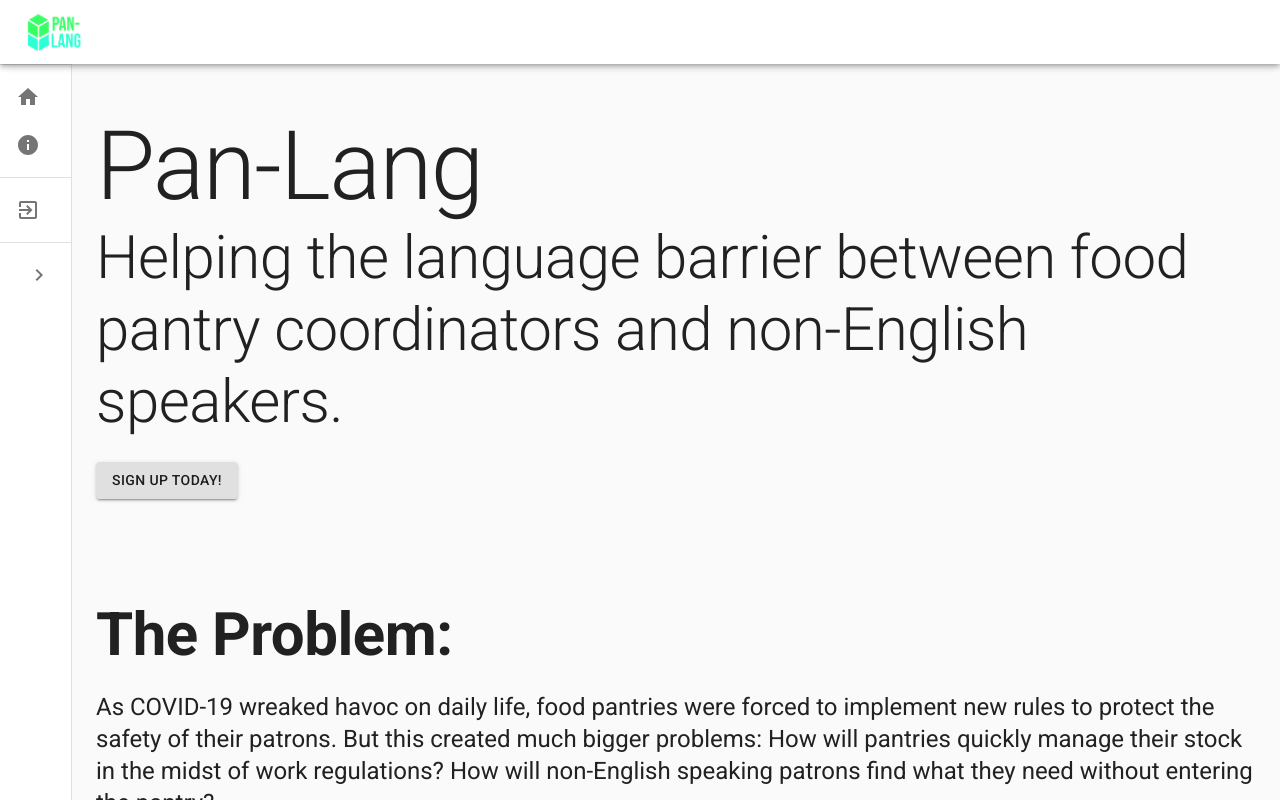
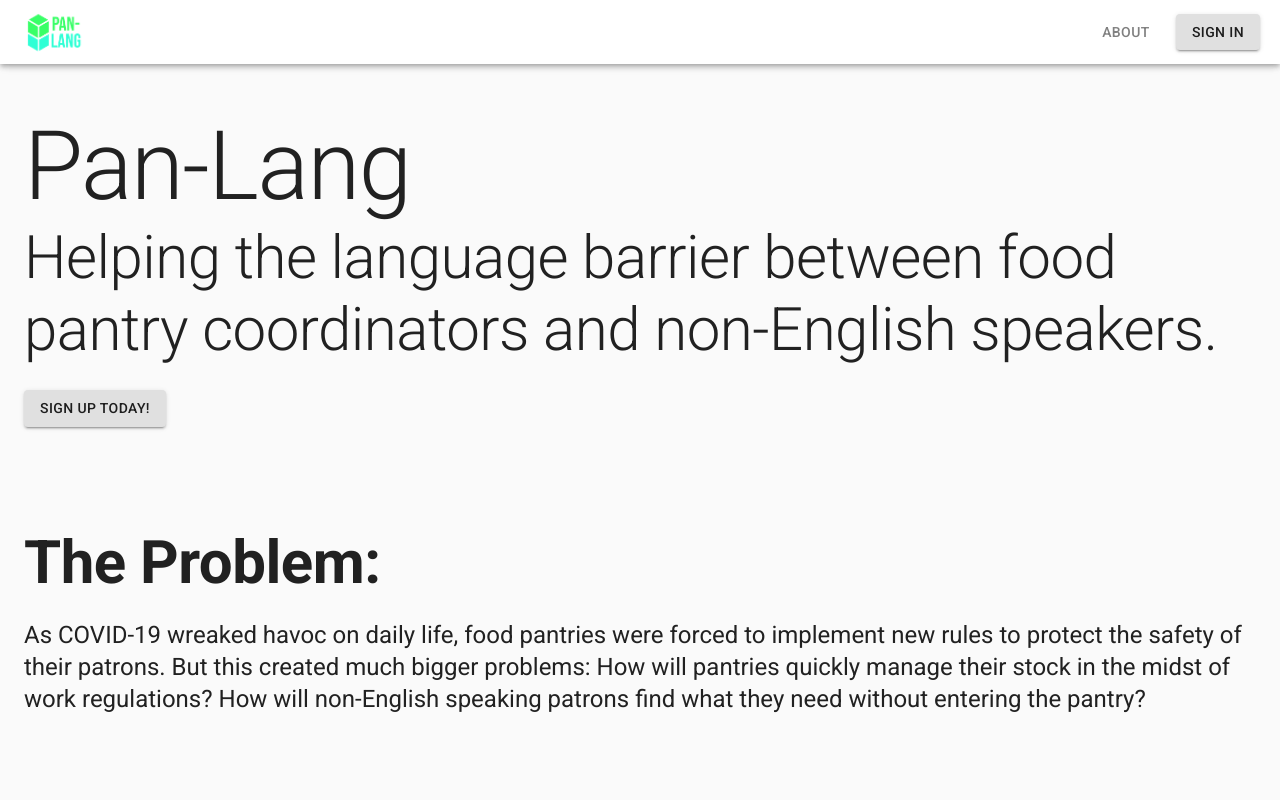
Before and after one commit to Pan-Lang/pan-lang.github.io, a React (Create React App) app: page / in a window 1280 px wide. Shown: the top 800 px of the page. Built offline with nearby package versions, Linux system fonts and the light colour scheme; no server answers.

Commit message:
Show only appbar nav on landing

```diff
--- a/src/App.js
+++ b/src/App.js
@@ -21,6 +21,7 @@
 } from './constants/Routes';
 import { auth } from './firebase';
 import { useAuthState } from 'react-firebase-hooks/auth';
+import useMobile from './hooks/useMobile';
 
 /**
  * Highest level App component for routing
@@ -28,6 +29,7 @@
 function App() {
   const [user, loading] = useAuthState(auth);
   const [drawerOpen, setDrawerOpen] = useState(false);
+  const isMobile = useMobile();
 
   const handleDrawerOpen = () => {
     setDrawerOpen(true);
@@ -57,11 +59,11 @@
         />
 
         {/* Navigation drawer */}
-        <NavDrawer
+        {(Boolean(user) || isMobile) && <NavDrawer
           open={drawerOpen}
           handleOpen={handleDrawerOpen}
           handleClose={handleDrawerClose}
-        />
+        />}
 
         {/* Routes */}
         <Switch>
--- a/src/components/NavDrawer.js
+++ b/src/components/NavDrawer.js
@@ -20,7 +20,7 @@
 import SwipeableDrawer from '@material-ui/core/SwipeableDrawer';
 import Tooltip from '@material-ui/core/Tooltip';
 import TransitEnterexitIcon from '@material-ui/icons/TransitEnterexit';
-import { makeStyles, useMediaQuery, useTheme } from '@material-ui/core';
+import { makeStyles } from '@material-ui/core';
 
 // Routes and auth
 import {
@@ -32,6 +32,7 @@
   STOCK,
 } from '../constants/Routes';
 import { auth } from '../firebase';
+import useMobile from '../hooks/useMobile';
 
 /**
  * Left-anchored expandable drawer for navigation
@@ -39,7 +40,7 @@
 function NavDrawer({ open, handleOpen, handleClose }) {
   const history = useHistory();
   const iOS = process.browser && /iPad|iPhone|iPod/.test(navigator.userAgent);
-  const isMobile = useMediaQuery(useTheme().breakpoints.down('md'));
+  const isMobile = useMobile();
 
   /**
    * Callback that toggles drawer on mobile
--- a/src/components/Navbar/index.js
+++ b/src/components/Navbar/index.js
@@ -1,19 +1,21 @@
 import React from 'react';
 import clsx from 'clsx';
 import { Link } from 'react-router-dom';
+import CollapsingMenu from './CollapsingMenu';
 import { AppBar, Toolbar } from '@material-ui/core';
 import IconButton from '@material-ui/core/IconButton';
 import MenuIcon from '@material-ui/icons/Menu';
 import Slide from '@material-ui/core/Slide';
 import useScrollTrigger from '@material-ui/core/useScrollTrigger';
-import { makeStyles, useMediaQuery, useTheme } from '@material-ui/core';
+import { makeStyles } from '@material-ui/core';
 import logo from '../../images/logo_nobg.png';
+import useMobile from '../../hooks/useMobile';
 
 /**
  * Navigation bar at the top of window
  */
 function Navbar({ drawerOpen, toggleDrawer, openDrawer, hasUser = false }) {
-  const isMobile = useMediaQuery(useTheme().breakpoints.down('md'));
+  const isMobile = useMobile();
   const classes = useStyles();
   const trigger = useScrollTrigger();
 
@@ -41,6 +43,8 @@
               style={{ width: 60, height: 60 }}
             />
           </Link>
+
+          {!hasUser && <CollapsingMenu />}
         </Toolbar>
       </AppBar>
     </Slide>
--- /dev/null
+++ b/src/hooks/useMobile.js
@@ -0,0 +1,11 @@
+import { useTheme, useMediaQuery } from '@material-ui/core';
+
+/**
+ * Returns whether current screen width is below "md" breakpoint
+ */
+function useMobile() {
+  const isMobile = useMediaQuery(useTheme().breakpoints.down('md'));
+  return isMobile;
+}
+
+export default useMobile;
--- a/src/pages/OrderStock.js
+++ b/src/pages/OrderStock.js
@@ -11,7 +11,7 @@
 import StepLabel from '@material-ui/core/StepLabel';
 import Typography from '@material-ui/core/Typography';
 import Badge from '@material-ui/core/Badge';
-import { makeStyles, useMediaQuery, useTheme } from '@material-ui/core';
+import { makeStyles } from '@material-ui/core';
 
 /** Component imports */
 import AccordionWrapper from '../components/AccordionWrapper';
@@ -33,13 +33,14 @@
 /** Custom hooks */
 import useStock from '../hooks/useStock';
 import useNameSearch from '../hooks/useNameSearch';
+import useMobile from '../hooks/useMobile';
 
 /**
  * Allows user to order stock items only after they've filled out form
  */
 function OrderStock() {
   const history = useHistory();
-  const isMobile = useMediaQuery(useTheme().breakpoints.down('md'));
+  const isMobile = useMobile();
   const location = useLocation();
   const fromForm = location.state !== undefined;
 
--- a/src/pages/Stock.js
+++ b/src/pages/Stock.js
@@ -6,13 +6,14 @@
 import Grid from '@material-ui/core/Grid';
 import Paper from '@material-ui/core/Paper';
 import Typography from '@material-ui/core/Typography';
-import { makeStyles, useMediaQuery, useTheme } from '@material-ui/core';
+import { makeStyles } from '@material-ui/core';
 
 /** Component imports */
 import ErrorAlert from '../components/ErrorAlert';
 import Loading from '../components/Loading';
 import StockCard from '../components/StockCard';
 import SearchBar from '../components/SearchBar';
+import StockInput from '../components/StockInput';
 
 /** Constants, Firebase, API */
 import LANGUAGES from '../constants/Languages';
@@ -22,7 +23,7 @@
 /** Custom hooks */
 import useStock from '../hooks/useStock';
 import useNameSearch from '../hooks/useNameSearch';
-import StockInput from '../components/StockInput';
+import useMobile from '../hooks/useMobile';
 
 /**
  * Page displaying the stock of food pantry with options for language
@@ -34,7 +35,7 @@
     stock,
     language.tag
   );
-  const isMobile = useMediaQuery(useTheme().breakpoints.down('md'));
+  const isMobile = useMobile();
   const history = useHistory();
 
   /**
```
